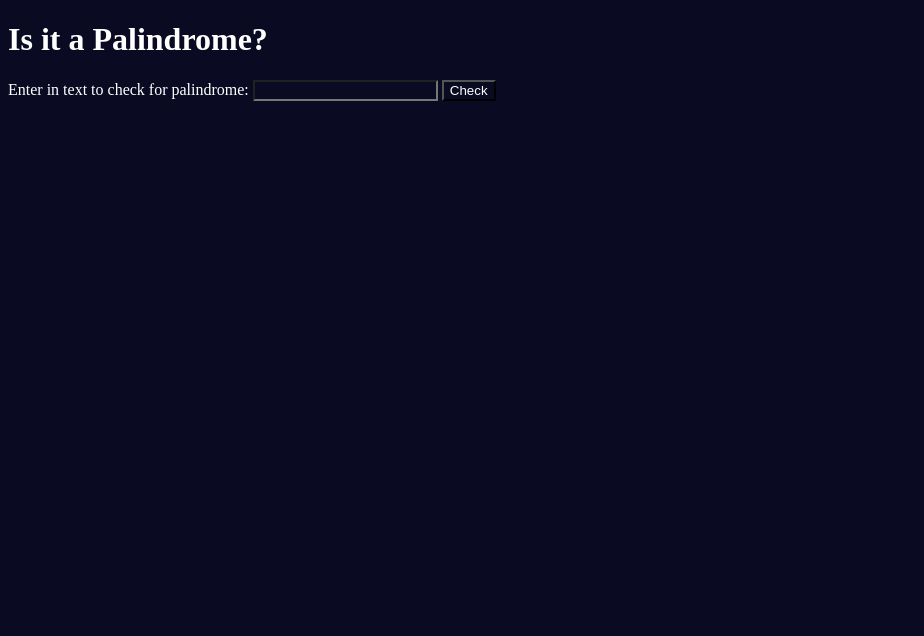
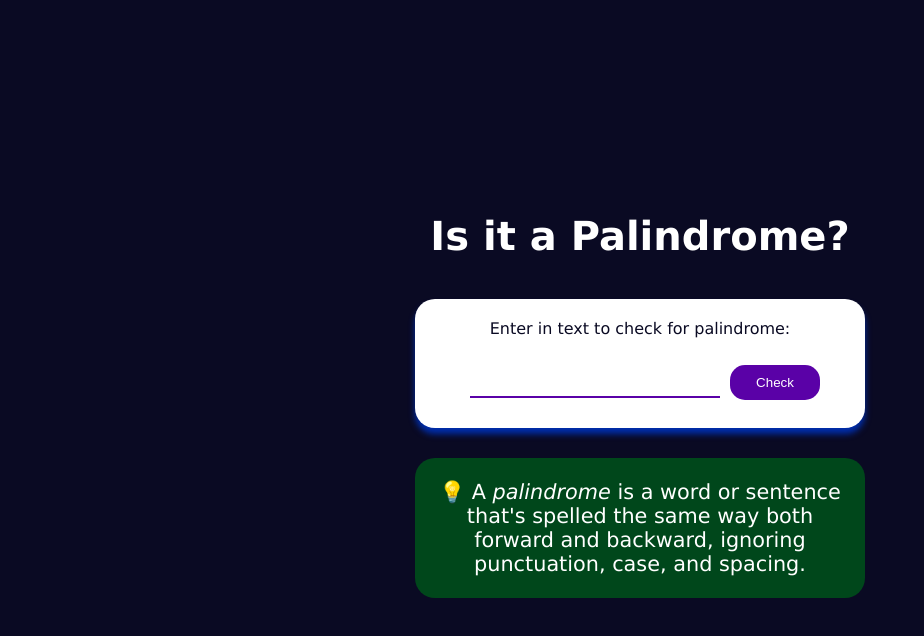
Before and after one commit to rhocking122/palindrome_checker, a plain HTML site: page index.html in a window 1280 px wide. Shown: the whole page, without its empty margins (0-924 px from the left). Drawn offline with Linux system fonts and the light colour scheme.

Commit message:
styling complete

```diff
--- a/index.html
+++ b/index.html
@@ -9,14 +9,24 @@
 </head>
 
 <body>
-  <main>
+  <main class="container">
     <h1 class="title">Is it a Palindrome?</h1>
-    <div class="container">
-      <label for="palindrome">Enter in text to check for palindrome:</label>
-      <input type="text"/>
-      <button type="submit">Check</button>
+    <div class="palindrome-div">
+      <label for="text-input">Enter in text to check for palindrome:</label>
+      <input type="text" class="palindrome-input" id="text-input" value/>
+      <button type="submit" class="palindrome-btn" id="check-btn">Check</button>
+      <div class="results-div hidden" id="result"></div>
     </div>
-    <div class="definition"></div>
+    <div class="palindrome-definition-div">
+      <p class="palindrome-definition">
+        <span role="img" aria-label="light-bulb">💡</span>
+        A
+        <dfn> palindrome</dfn>
+        is a word or sentence that's spelled the same
+        way both forward and backward, ignoring punctuation, case, and
+        spacing.
+      </p>
+    </div>
   </main>
   <script src="./script.js"></script>
 </body>
--- a/styles.css
+++ b/styles.css
@@ -1,4 +1,110 @@
 * {
+  margin: 0;
+  padding: 0;
+  box-sizing: border-box;
+}
+
+body {
+  font-family: Verdana, Geneva, Tahoma, sans-serif;
   background-color: #0a0a23;
   color: #ffffff;
 }
+
+.container {
+  width: 100%;
+  min-height: 100vh;
+  position: relative;
+  display: flex;
+  align-items: center;
+  justify-content: center;
+  flex-direction: column;
+}
+
+.title {
+  text-align: center;
+  padding: 10px 0;
+  font-size: 2.5rem;
+  margin-bottom: 20px;
+}
+
+.palindrome-div {
+  width: min(100vw, 450px);
+  min-height: 100px;
+  border-radius: 20px;
+  display: flex;
+  align-items: center;
+  justify-content: center;
+  flex-wrap: wrap;
+  padding: 20px;
+  margin: 10px 0;
+  background-color: white;
+  box-shadow: 0 6px 6px #002ead;
+}
+
+label {
+  color: #0a0a23;
+  margin-bottom: 20px;
+}
+
+.palindrome-btn {
+  width: 90px;
+  border: none;
+  padding: 10px;
+  border-radius: 15px;
+  background-color: #5a01a7;
+  color: #fff;
+  cursor: pointer;
+}
+
+.palindrome-input {
+  height: 30px;
+  width: 250px;
+  text-align: center;
+  font-size: 1.2rem;
+  margin: 10px;
+  border: none;
+  border-bottom: 2px solid #5a01a7;
+}
+
+.palindrome-input:focus {
+  border-bottom: 3px solid #5a01a7;
+}
+
+.palindrome-input::placeholder {
+  text-align: center;
+}
+
+.user-input {
+  font-size: 1.4rem;
+  margin-top: 10px;
+  text-align: center;
+}
+
+.results-div {
+  overflow-y: auto;
+  word-wrap: break-word;
+  min-height: 50px;
+  color: black;
+}
+
+.hidden {
+  display: none;
+}
+
+.palindrome-definition-div {
+  width: min(100vw, 450px);
+  font-size: 1.3rem;
+  min-height: 140px;
+  background-color: #00471b;
+  margin-top: 20px;
+  padding: 20px;
+  border-radius: 20px;
+  display: flex;
+  align-items: center;
+  justify-content: center;
+}
+
+.palindrome-definition {
+  vertical-align: middle;
+  text-align: center;
+}
```
